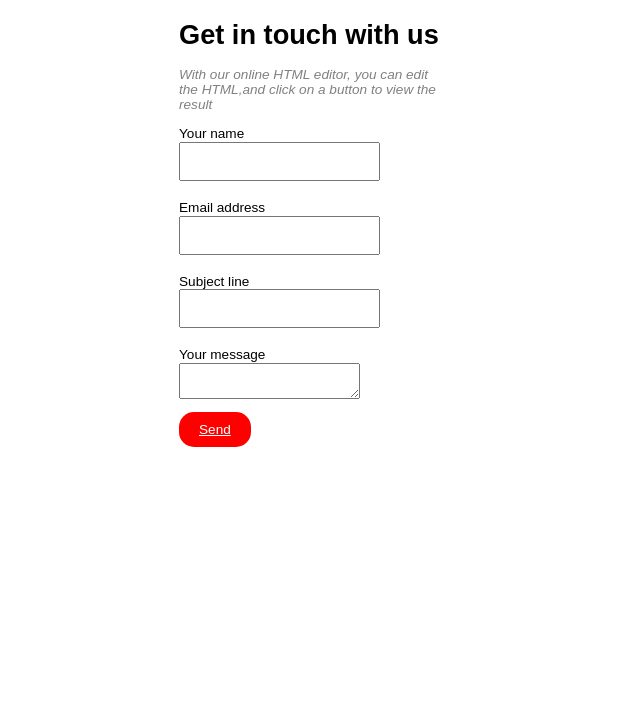
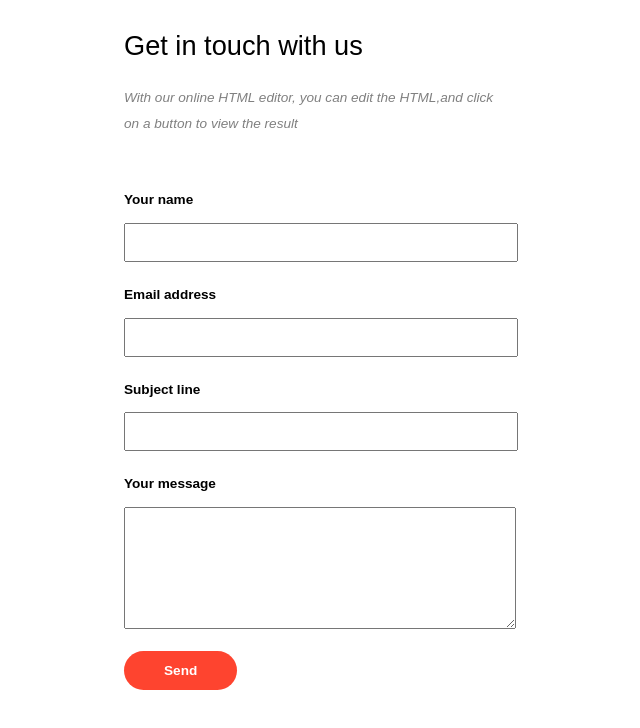
Before and after one commit to mpetroov/devrix-projects, a plain HTML site: page Index.html in a window 1280 px wide. Shown: the whole page, without its empty margins (331-971 px from the left). Drawn offline with Linux system fonts and the light colour scheme.

Commit message:
final commit

```diff
--- a/Index.html
+++ b/Index.html
@@ -13,27 +13,27 @@
 
 			<div class="form-row">
 			<label for="name">Your name</label>
-				<input id="name" class="name">
+				<input id="name" class="text">
 			</div>
 
 			<div class="form-row">
 
 				<label for="email address">Email address</label>
-				<input  id="email"  class="name">
+				<input  id="email"  class="text">
 			</div>
 
 			<div class="form-row">
 				<label for="subject">Subject line</label>
-				<input  id="subject"  class="name">
+				<input  id="subject"  class="text">
 			</div>
 
 
-			<div class="form-roww">
+			<div class="form-row2">
 				<label for="message">Your message</label>
-				<textarea id="message"></textarea>
+				<textarea id="message" class="message"></textarea>
 			</div>
 			<div class="wrapper-button">
-				<a href=“#” class=“button” >Send</a>
+				<a href="#" class="button">Send</a>
 			</div>
 		</div>
 	</div>
--- a/Style.css
+++ b/Style.css
@@ -1,42 +1,57 @@
 body {
 	font-family: arial;
-	line-height: 1.1;
+	line-height: 1.9;
 	font-size: 85%
 }
 
- .heading-paragraph{
+ .form {
+    margin-top:50px;
+}
+ .heading-paragraph {
  	color: gray;
  	font-style: italic;
- }
+}
 
 .wrapper {
-
-	width: 260px;
+	max-width: 370px;
 	margin: 20px auto;
-
 }
 
 .form-row {
 	margin-bottom: 20px ;
-
 }
 
-.name{
+.text {
 	padding: 10px ;
+	width:100%;
 }
 
 label{
 	display: block;
 	text-align: left;
+	font-weight: bold;
+	margin-bottom: 10px;
 }
 
-.form-roww {
+.form-row2 {
 	margin-bottom: 20px;
 }
 
 .wrapper-button a{
-	background: red;
-	padding: 10px 20px;
-	border-radius: 15px;
+	background-color: #FE442F;
+	padding: 12px 40px 12px 40px;
+	border-radius: 25px;
 	color: white;
+	font-weight: bold;
+	text-decoration: none;
 }
+.heading {
+	margin-bottom:10px;
+	font-weight: normal;
+}
+
+.message {
+	width:100%;
+	height:100px;
+	padding:10px;
+}
```
